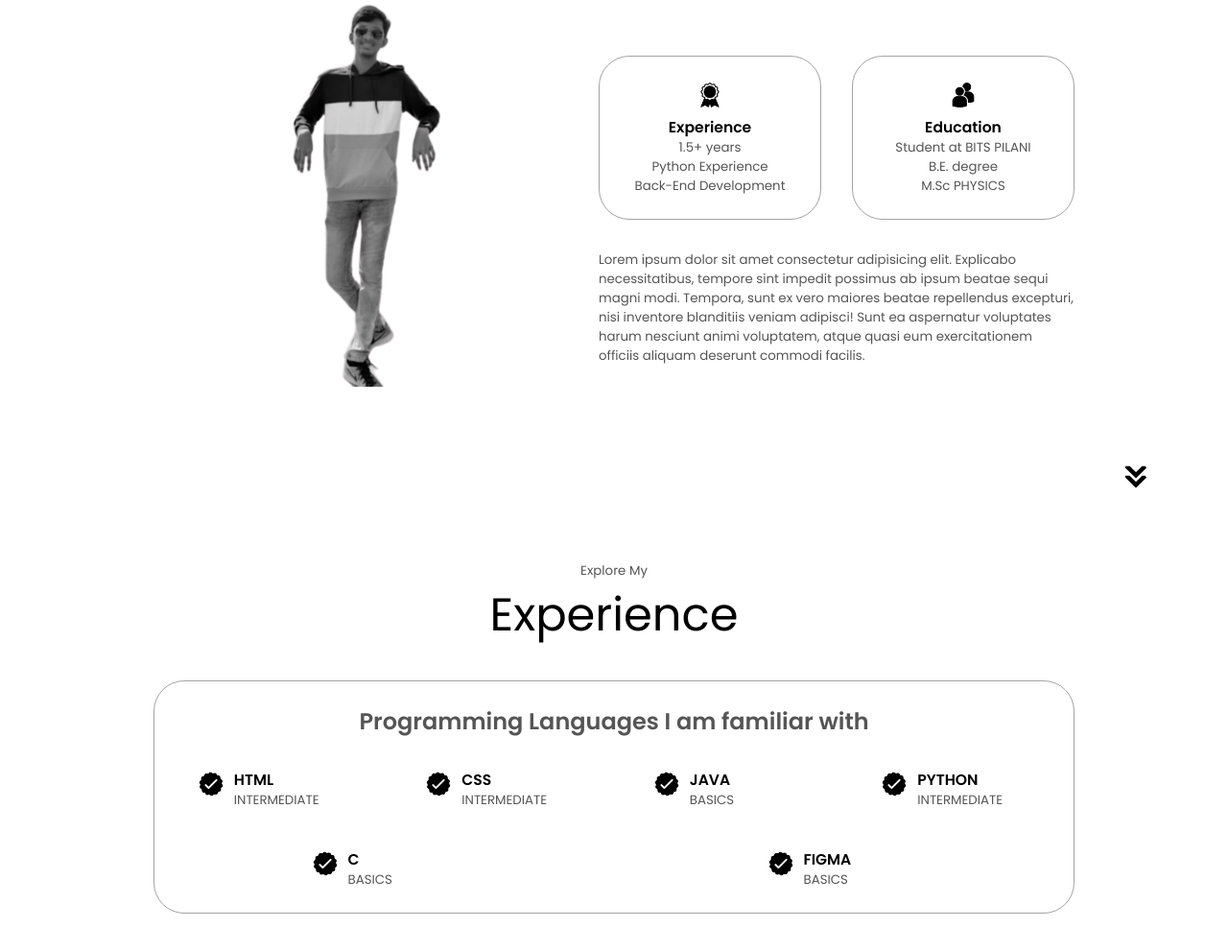
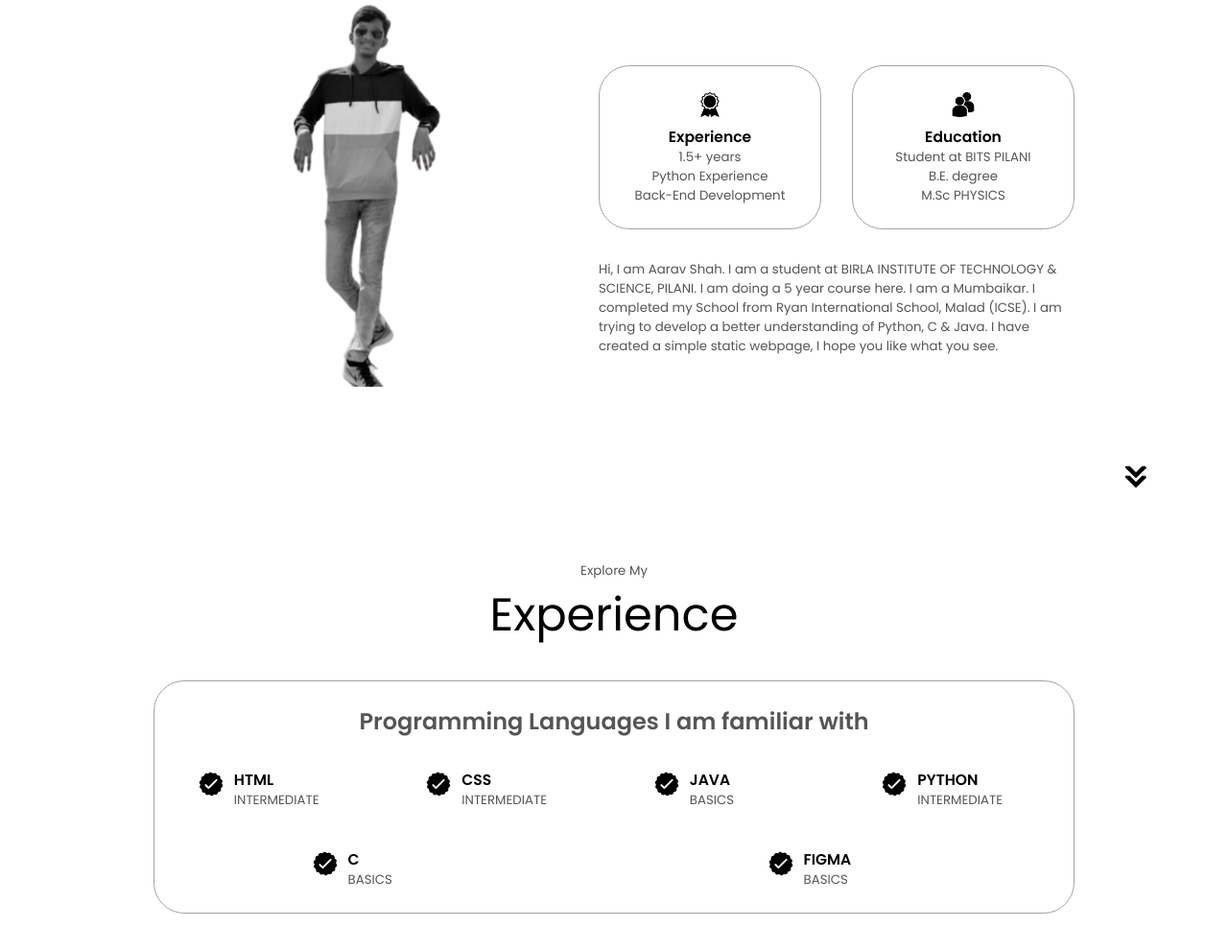
Before and after one commit to Aaravshah2907/Aarav-Portfolio, a plain HTML site: page index.html in a window 1280 px wide. Shown: the part 1111-2102 px from the top of the page at 96% size. Drawn offline with Linux system fonts and the light colour scheme.

Commit message:
Update-about-me

```diff
--- a/index.html
+++ b/index.html
@@ -109,12 +109,12 @@
           </div>
           <div class="text-container">
             <p>
-              Lorem ipsum dolor sit amet consectetur adipisicing elit. Explicabo
-              necessitatibus, tempore sint impedit possimus ab ipsum beatae
-              sequi magni modi. Tempora, sunt ex vero maiores beatae repellendus
-              excepturi, nisi inventore blanditiis veniam adipisci! Sunt ea
-              aspernatur voluptates harum nesciunt animi voluptatem, atque quasi
-              eum exercitationem officiis aliquam deserunt commodi facilis.
+              Hi, I am Aarav Shah. I am a student at BIRLA INSTITUTE OF
+              TECHNOLOGY & SCIENCE, PILANI. I am doing a 5 year course here. I
+              am a Mumbaikar. I completed my School from Ryan International
+              School, Malad (ICSE). I am trying to develop a better
+              understanding of Python, C & Java. I have created a simple static
+              webpage, I hope you like what you see.
             </p>
           </div>
         </div>
```
